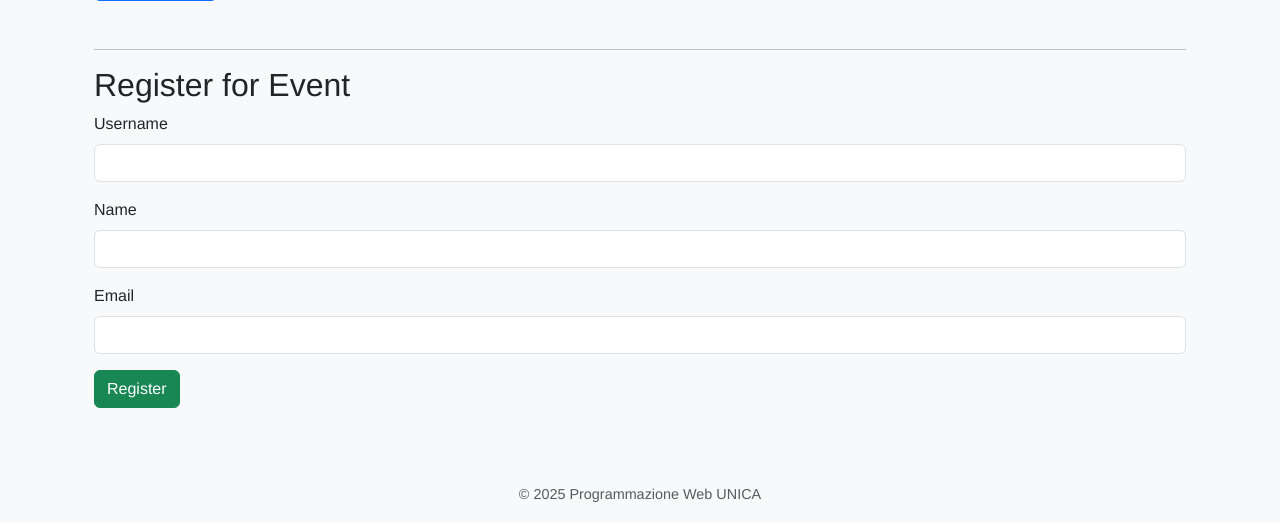
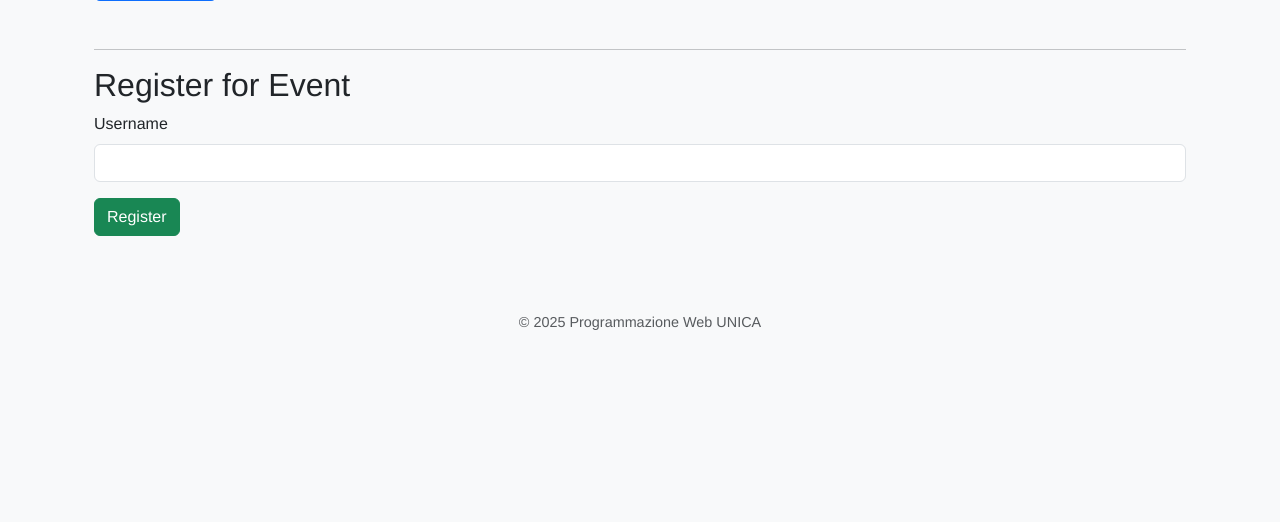
Before and after one commit to RikiXY/Progetto_Web, a FastAPI app: page /event_detail/1 in a window 1280 px wide. Shown: the part 858-1380 px from the top of the page. After the commit the page ends 1188 px from the top, so only its background shows below. Run offline with FastAPI, Linux system fonts and the light colour scheme; data that the repository does not hold is empty; some libraries are stand-ins or nearby versions.

Commit message:
Tolti i parametri superflui per la registazione

```diff
--- a/app/templates/event_detail.html
+++ b/app/templates/event_detail.html
@@ -49,14 +49,6 @@
     <div class="mb-3">
       <label for="username" class="form-label">Username</label>
       <input type="text" class="form-control" id="username" name="username" required>
-    </div>
-    <div class="mb-3">
-      <label for="name" class="form-label">Name</label>
-      <input type="text" class="form-control" id="name" name="name" required>
-    </div>
-    <div class="mb-3">
-      <label for="email" class="form-label">Email</label>
-      <input type="email" class="form-control" id="email" name="email" required>
     </div>
     <button type="submit" class="btn btn-success">Register</button>
   </form>
@@ -232,9 +224,7 @@
   document.getElementById('registration-form').addEventListener('submit', async function(e) {
     e.preventDefault();
     const registrationData = {
-      username: document.getElementById('username').value,
-      name: document.getElementById('name').value,
-      email: document.getElementById('email').value
+      username: document.getElementById('username').value
     };
 
     // Reference to the modal's body element
```
